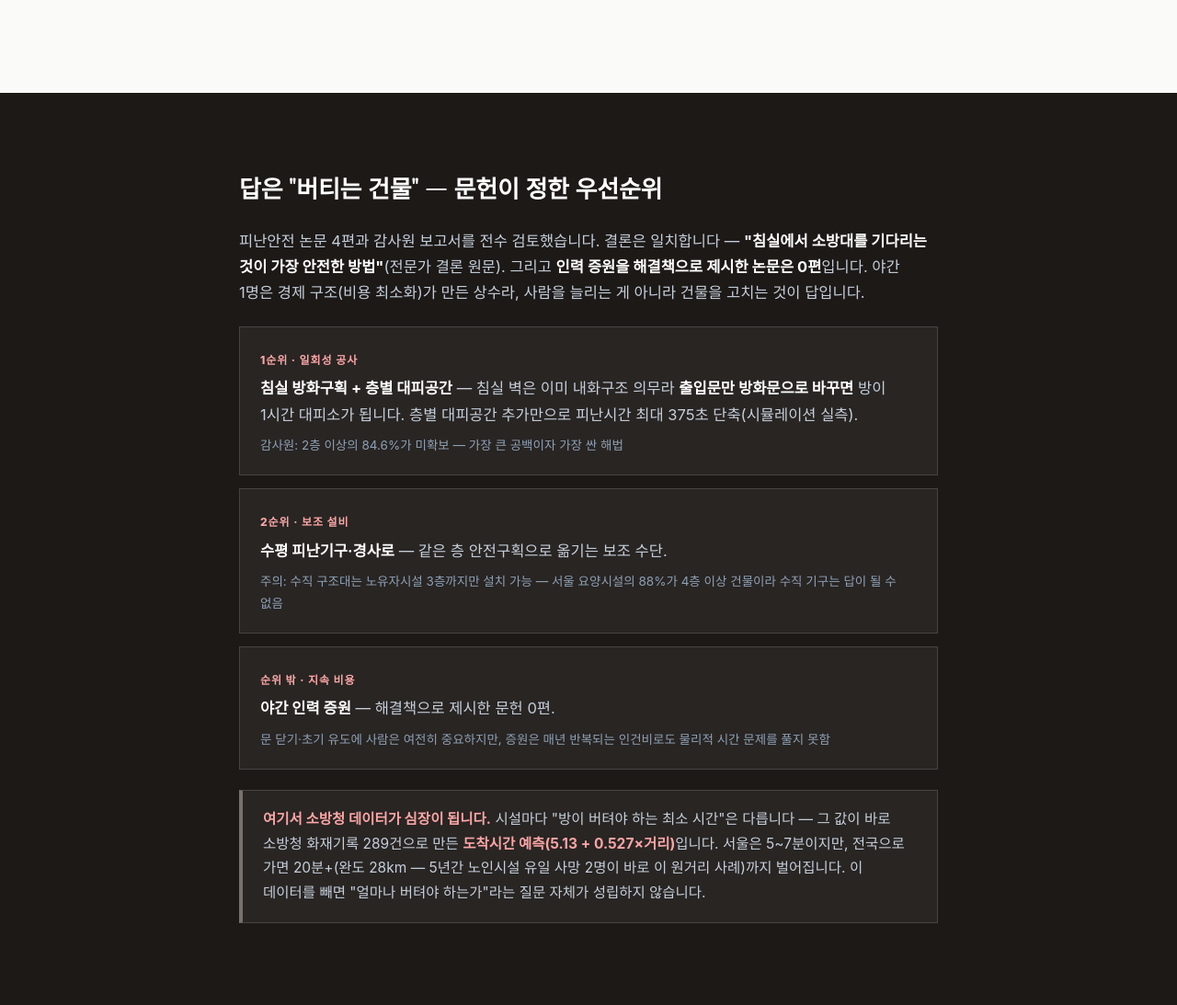
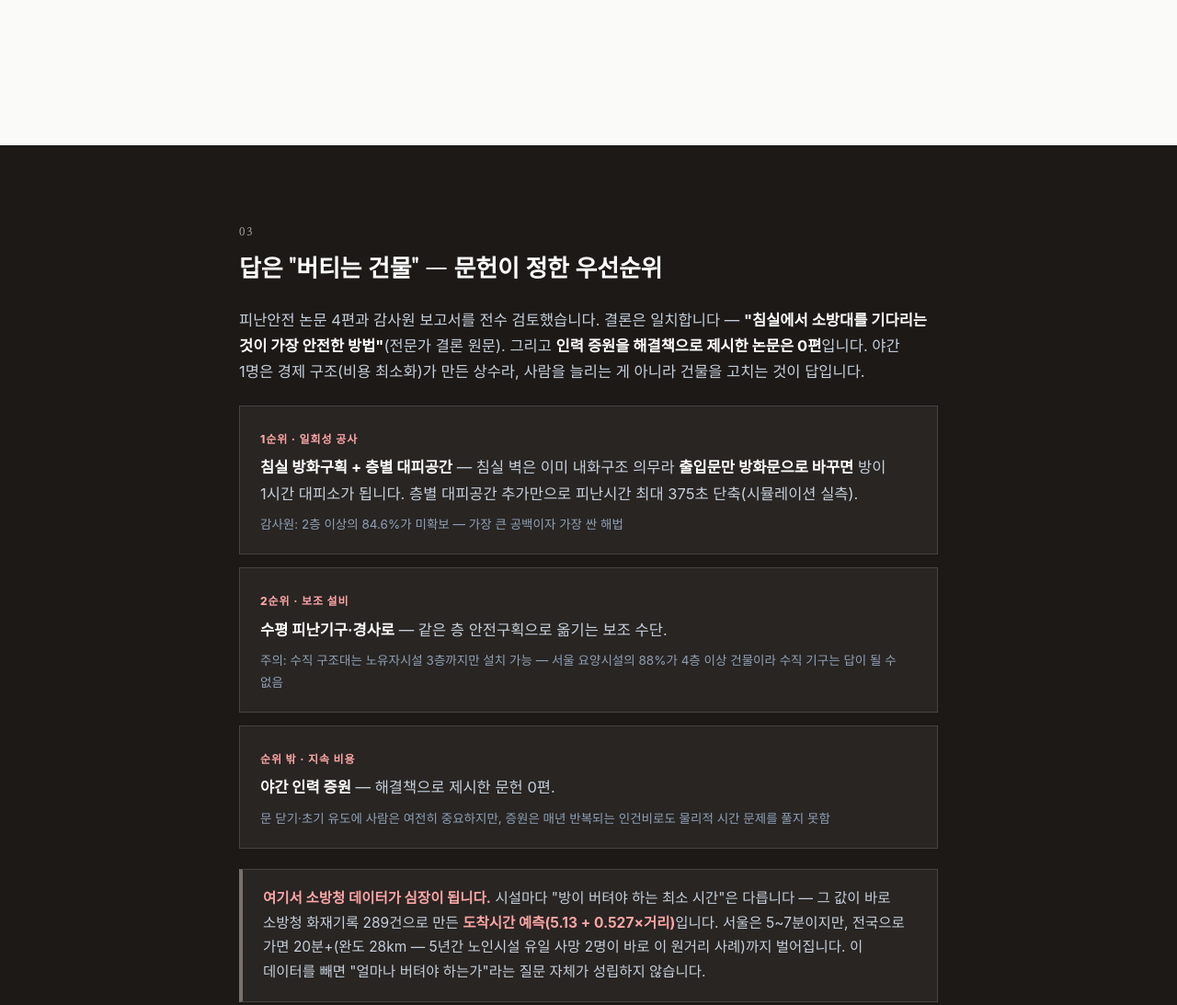
Before and after one commit to PSH04man/goldentime-gap, a plain HTML site: page index.html in a window 1280 px wide. Shown: the part 3240-4333 px from the top of the page at 92% size. Drawn offline with nearby package versions, Linux system fonts and the light colour scheme; no server answers; a web font is replaced by a local one.

Commit message:
fix: make section numbers legible (ghost numeral → overline)
The giant faded background numeral (ink 5.5% / white 7% on the dark band)
was invisible in the ThoughtStream restyle — readers couldn't tell which
section they were on. Replace it with a small, sharp stone overline "01–09"
above each heading (A8A29E on the dark band), opacity 1. Cleaner, fits the
minimal ethos, and clearly readable across light and dark sections.

Co-Authored-By: Claude Fable 5 <noreply@anthropic.com>

```diff
--- a/index.html
+++ b/index.html
@@ -296,6 +296,12 @@ details.deep,.internal,.sol,.sctool,.scq .q,.scresult,.scask,.pill,.scopts butto
 .scq .q{background:var(--bg);border-color:var(--line)}
 .scopts button{background:var(--bg)}
 .scopts button.sel{background:var(--steel);border-color:var(--steel);color:#FAFAF9}
+/* 섹션 번호 — 큰 유령 숫자 → 제목 위 또렷한 오버라인 */
+h2{position:relative}
+h2 .no{position:static;display:block;font-family:var(--font-b);font-size:12px;font-weight:600;
+  letter-spacing:.12em;color:var(--steel);opacity:1;margin:0 0 8px;font-variant-numeric:tabular-nums}
+.band h2 .no{color:#A8A29E;opacity:1}
+.internal h2 .no{font-size:12px;top:auto}
 </style>
 <link rel="stylesheet" href="https://cdn.jsdelivr.net/gh/orioncactus/pretendard@v1.3.9/dist/web/variable/pretendardvariable-dynamic-subset.min.css">
 <link rel="stylesheet" href="https://fonts.googleapis.com/css2?family=Nanum+Myeongjo:wght@400;700;800&family=Libre+Baskerville:wght@400;700&display=swap">
```
